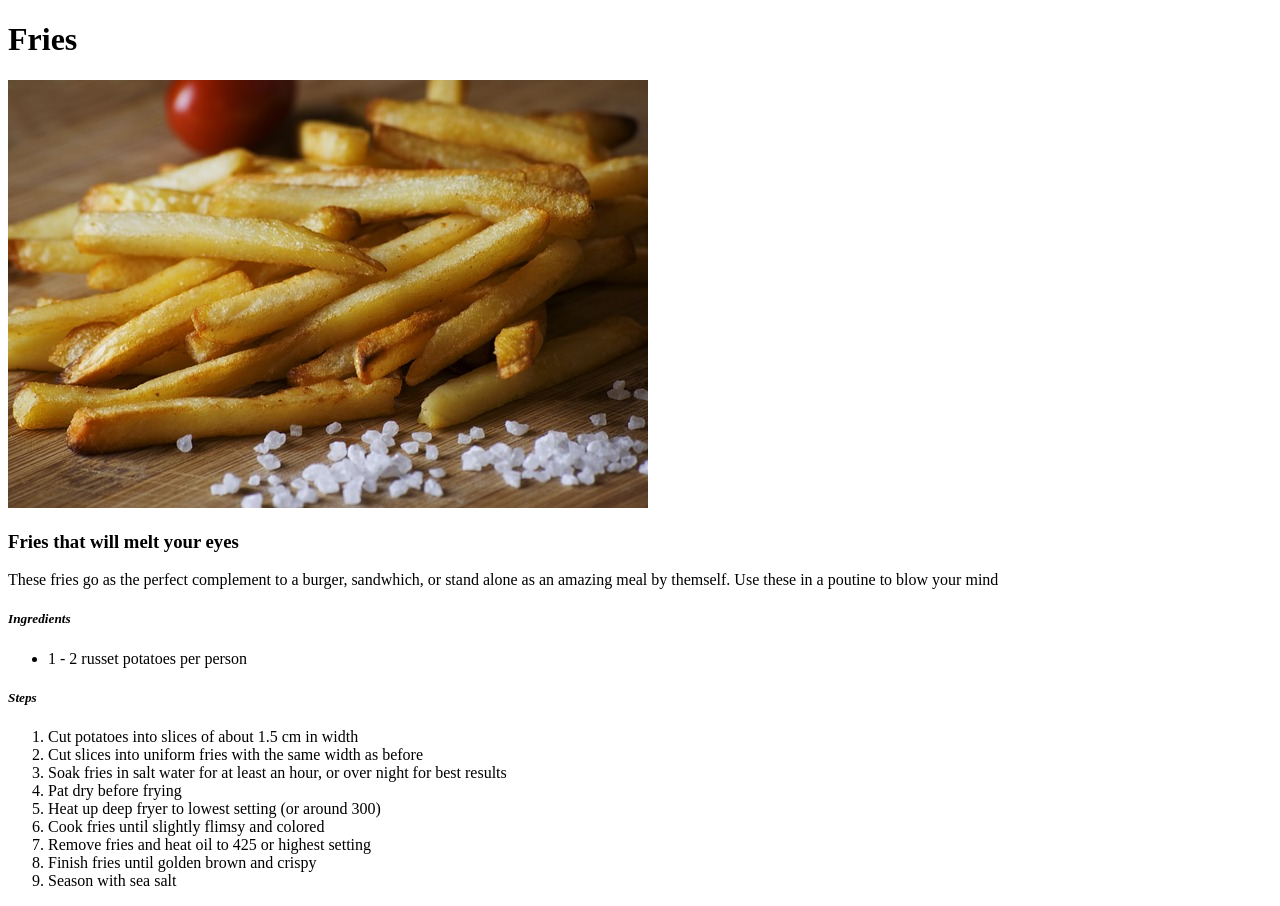
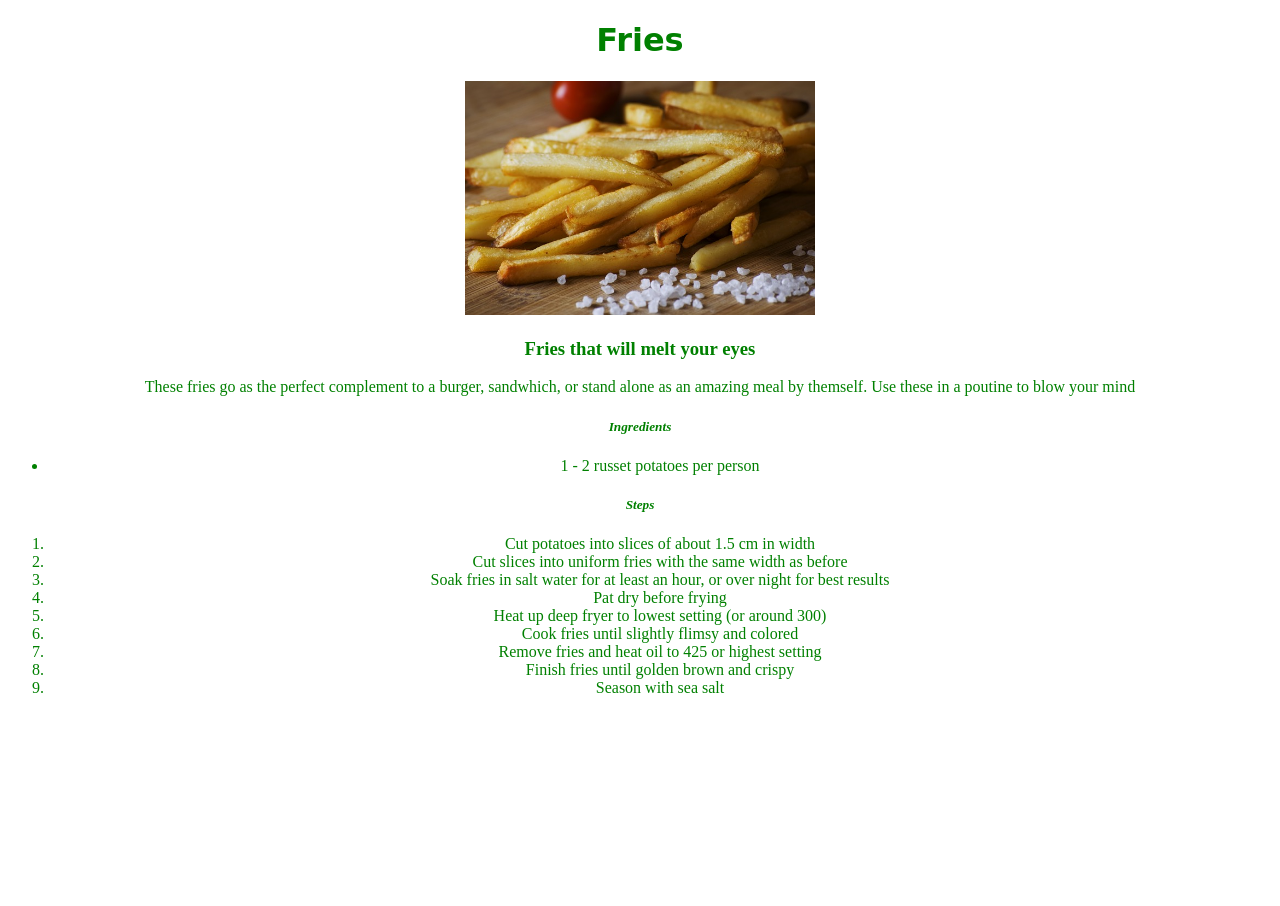
Before and after one commit to cah311/odin-recipes, a plain HTML site: page recipes/fries.html in a window 1280 px wide. After the commit the page ends 800 px from the top, so only its background shows below. Drawn offline with Linux system fonts and the light colour scheme.

Commit message:
Add CSS styling

```diff
--- a/css/styles.css
+++ b/css/styles.css
@@ -0,0 +1,19 @@
+* {
+    text-align: center;
+    color: green;
+}
+
+h1 {
+    text-align: center;
+    font-family: 'Brush Script MT', cursive;
+}
+
+ul {
+    text-align: center;
+}
+
+img {
+    text-align: center;
+    height: auto;
+    width: 350px;
+}
```
Also changed, not shown: index.html (+1 -1 lines).
